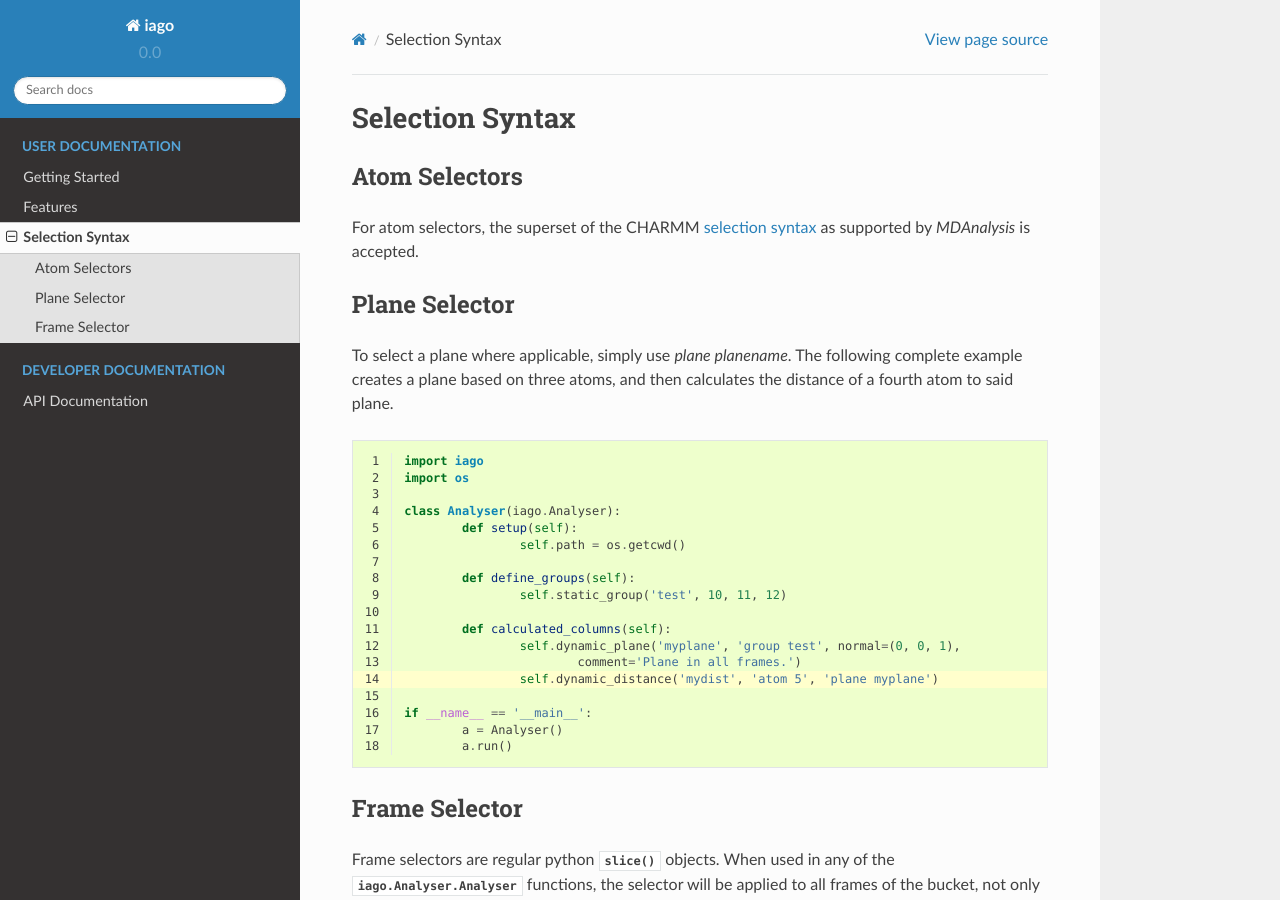
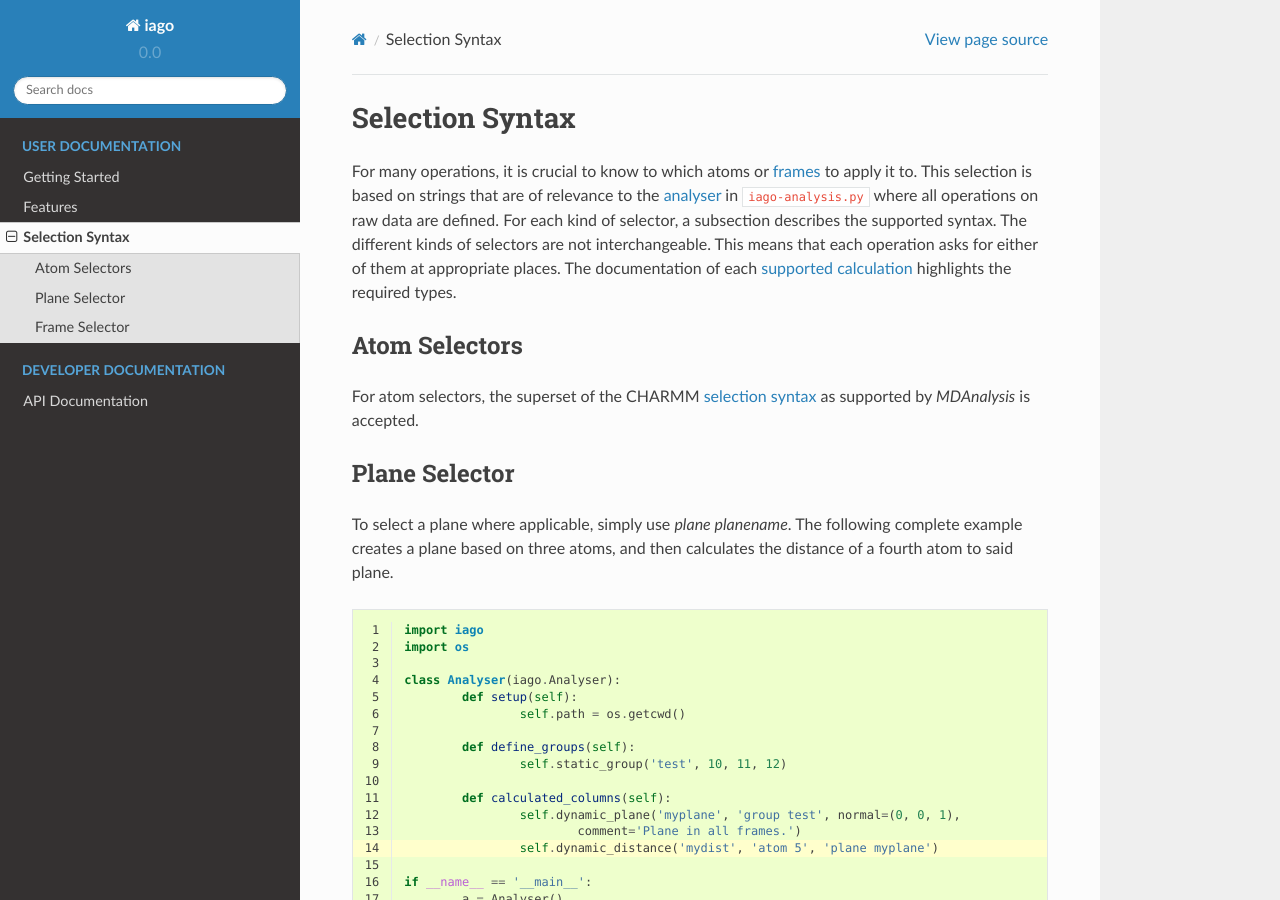
Before and after one commit to ferchault/iago, a Sphinx documentation site: the page built from docs/selectors.rst, in a window 1280 px wide and 900 px high. Built offline with Sphinx 7.4.7 and the Read the Docs theme 2.0.0, drawn with Linux system fonts in a browser that asks for light colours; pages that are not in the unit, such as notebooks, are missing from menus.

Commit message:
Fix link, explain selectors.

```diff
--- a/docs/selectors.rst
+++ b/docs/selectors.rst
@@ -1,13 +1,21 @@
 Selection Syntax
 ================
 
+For many operations, it is crucial to know to which atoms or :term:`frames <frame>` to apply it to. This selection
+is based on strings that are of relevance to the :term:`analyser` in :file:`iago-analysis.py` where all operations on
+raw data are defined. For each kind of selector, a subsection describes the supported syntax. The different kinds of
+selectors are not interchangeable. This means that each operation asks for either of them at appropriate places. The
+documentation of each :ref:`supported calculation <supported-calculation>` highlights the required types.
 
 .. _selection-atom:
 
 Atom Selectors
 --------------
 
-For atom selectors, the superset of the CHARMM `selection syntax <http://www.mdanalysis.org/mdanalysis/documentation_pages/selections.html>`_ as supported by *MDAnalysis* is accepted.
+For atom selectors, the superset of the CHARMM
+`selection syntax <http://www.mdanalysis.org/mdanalysis/documentation_pages/selections.html>`_ as supported by
+*MDAnalysis* is accepted.
+
 
 .. _selection_plane:
 
--- a/docs/supported.rst
+++ b/docs/supported.rst
@@ -34,6 +34,8 @@ OT Cycles Needed    yes
 ERI Count           yes
 =================== ==============
 
+.. _supported-calculation:
+
 Supported Calculations
 ----------------------
 
```
